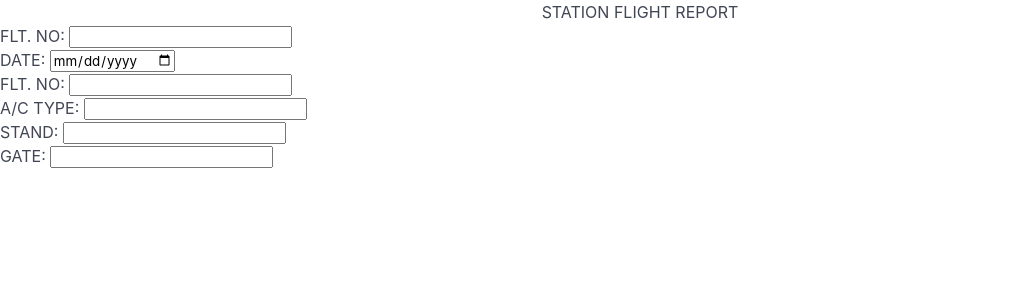
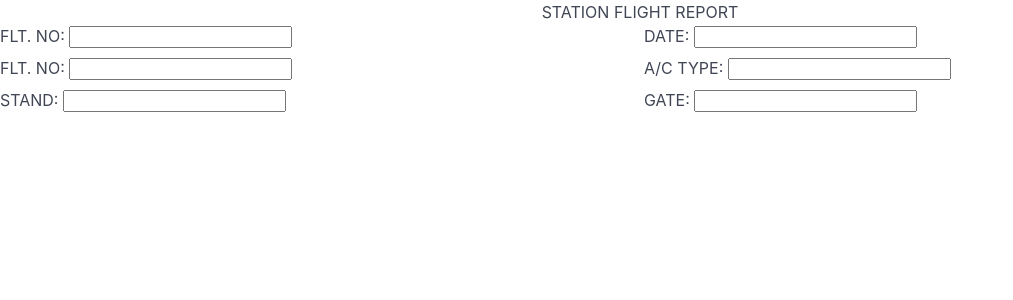
Before and after one commit to kilocharlie96/station_flight_report_app, a PHP site: page / in a window 1280 px wide. Shown: the top 300 px of the page, without its empty margins (0-1013 px from the left). Run offline with PHP 8.4, Linux system fonts and the light colour scheme.

Commit message:
Header with flt. info got some css and now is centered

```diff
--- a/css/index.css
+++ b/css/index.css
@@ -1,7 +1,25 @@
+div.app {
+    display: flex;
+    flex-direction: column;
+    align-content: center;
+}
+
 h1 {
     text-align: center;
 }
 
-div.app {
-    width: 50vw;
+ul {
+    display: grid;
+    grid-template-columns: 1fr 1fr;
+    grid-template-rows: 1fr 1fr;
+    gap: 0.5rem;
+
+    padding: 1rem;
+
+
+
+    /* gap: 10px;
+    gap: 10px 20px;
+    row-gap: 10px;
+    column-gap: 20px; */
 }
--- a/index.html
+++ b/index.html
@@ -11,10 +11,12 @@
 </head>
 <body>
 
+
+    <div class="app">
+
         <h1>STATION FLIGHT REPORT</h1>
-    <div class="app">
+
         <header>
-            <section>
             <ul>
                 <li>
                     <label for="flt.no.">FLT. NO:</label>
@@ -22,7 +24,7 @@
                 </li>
                 <li>
                     <label for="date">DATE:</label>
-                        <input type="date" name="date" id="date">
+                    <input type="text" name="date" id="date">
                 </li>
                 <li>
                     <label for="ac-reg.">FLT. NO:</label>
@@ -41,11 +43,6 @@
                     <input type="text" name="gate" id="gate">
                 </li>
             </ul>
-
-                <ul>
-
-                </ul>
-            </section>
         </header>
 
         <main>
```
Lines whose indentation alone changed are shown as unchanged.
